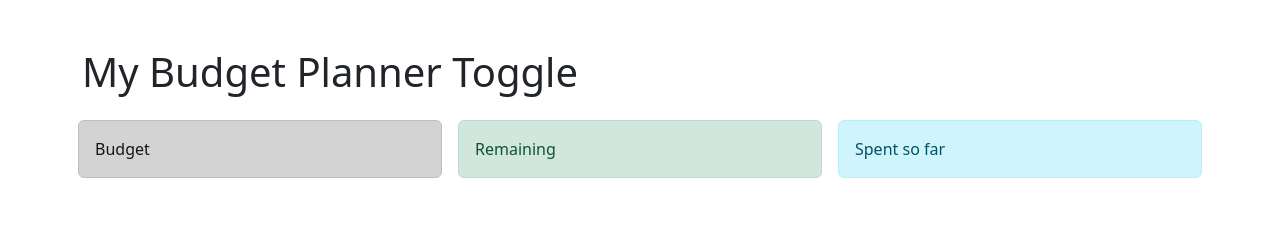
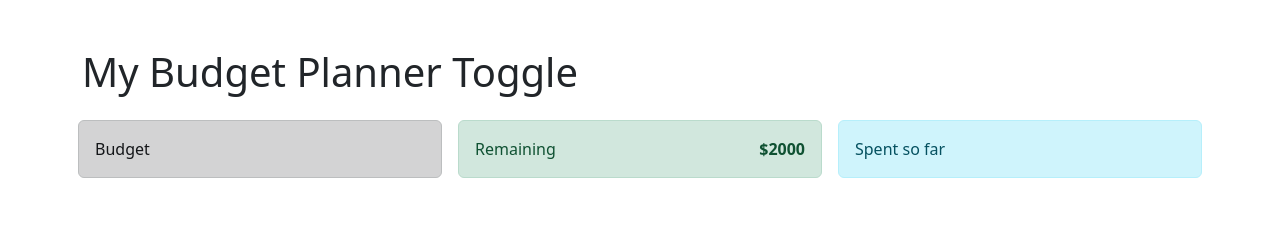
Before and after one commit to fahriakbaba/My-Budget-Planner-React-App, a React (Create React App) app: page / in a window 1280 px wide. Shown: the top 227 px of the page. Built offline with nearby package versions, Linux system fonts and the light colour scheme.

Commit message:
rearranged Remaining.js component

```diff
--- a/src/App.js
+++ b/src/App.js
@@ -10,7 +10,7 @@ import { calculateTotalPrice } from "./redux/budgetSlice";
 
 
 function App() {
-  const { items } = useSelector(state => state.budget);
+  const { items, total, budget } = useSelector(state => state.budget);
   const dispatch = useDispatch();
 
   React.useEffect( () => {
@@ -21,6 +21,15 @@ function App() {
     dispatch(calculateTotalPrice());
   }, [items, dispatch])
 
+  const numberState = budget - total;
+  let bootstrapText ="";
+  if(numberState> 0){
+    bootstrapText= "col-md alert alert-success mx-2";
+  }
+  else if(numberState <= 0) {
+    bootstrapText ="col-md alert alert-danger mx-2"
+  }
+
   return (
     <div className="container mt-5 mx-auto">
       <h1 className='text-capitalize my-4'>my budget planner toggle</h1>
@@ -29,7 +38,7 @@ function App() {
           <Budget />
 
         </div>
-        <div className="col-md alert alert-success mx-2">
+        <div className={bootstrapText}>
           <Remaining />
 
         </div>
--- a/src/components/Remaining.js
+++ b/src/components/Remaining.js
@@ -1,10 +1,12 @@
-import React from 'react'
-
+import React from 'react';
+import { useSelector } from "react-redux";
 
 function Remaining() {
-
+  const { total, budget } = useSelector(state => state.budget);
   return (
-    <div>Remaining</div>
+    <div className='d-flex justify-content-between align-items-center'>Remaining
+      <span style={{fontWeight:"bold",}}>${budget - total}</span>
+    </div>
   )
 }
 
```
